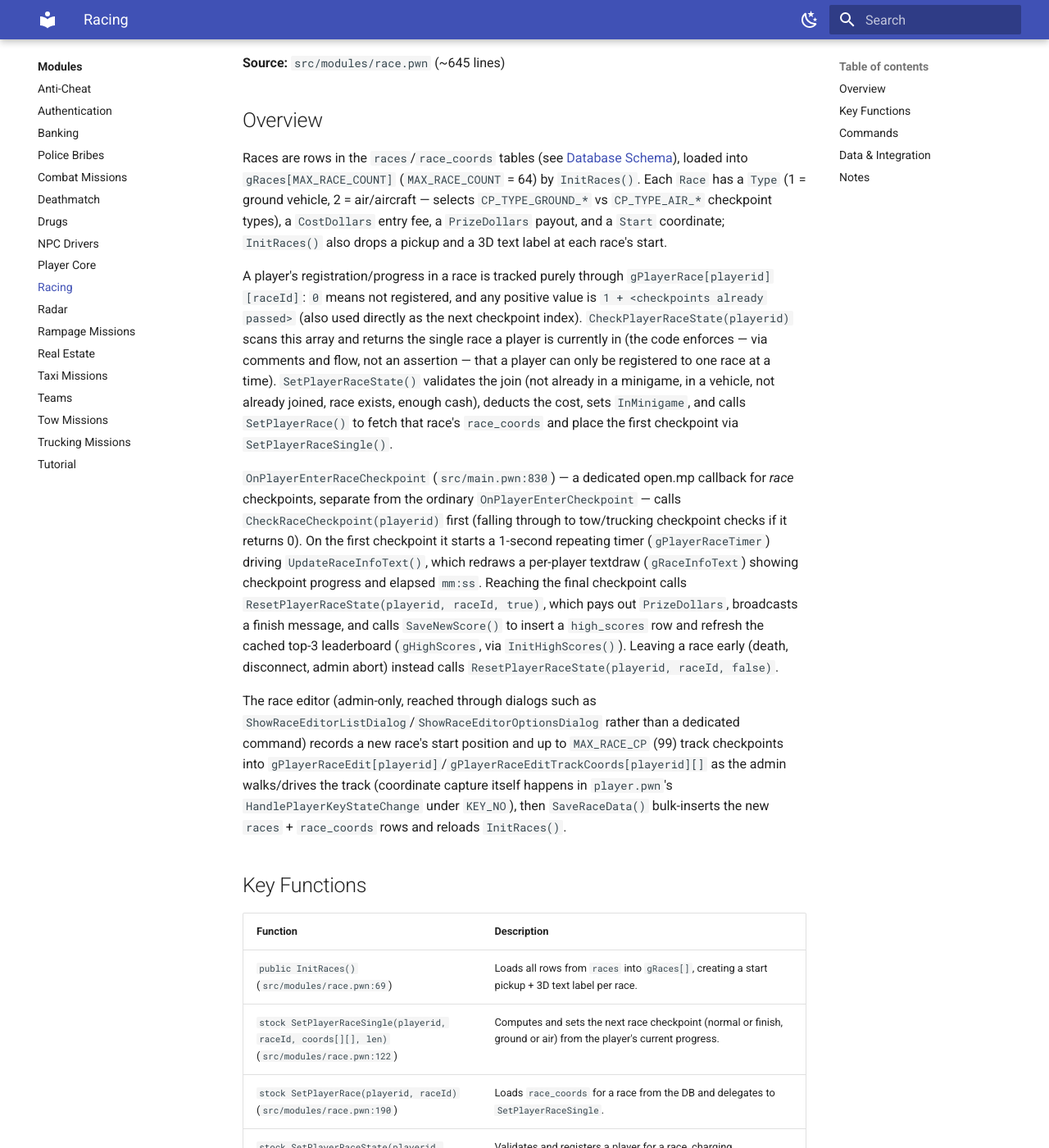
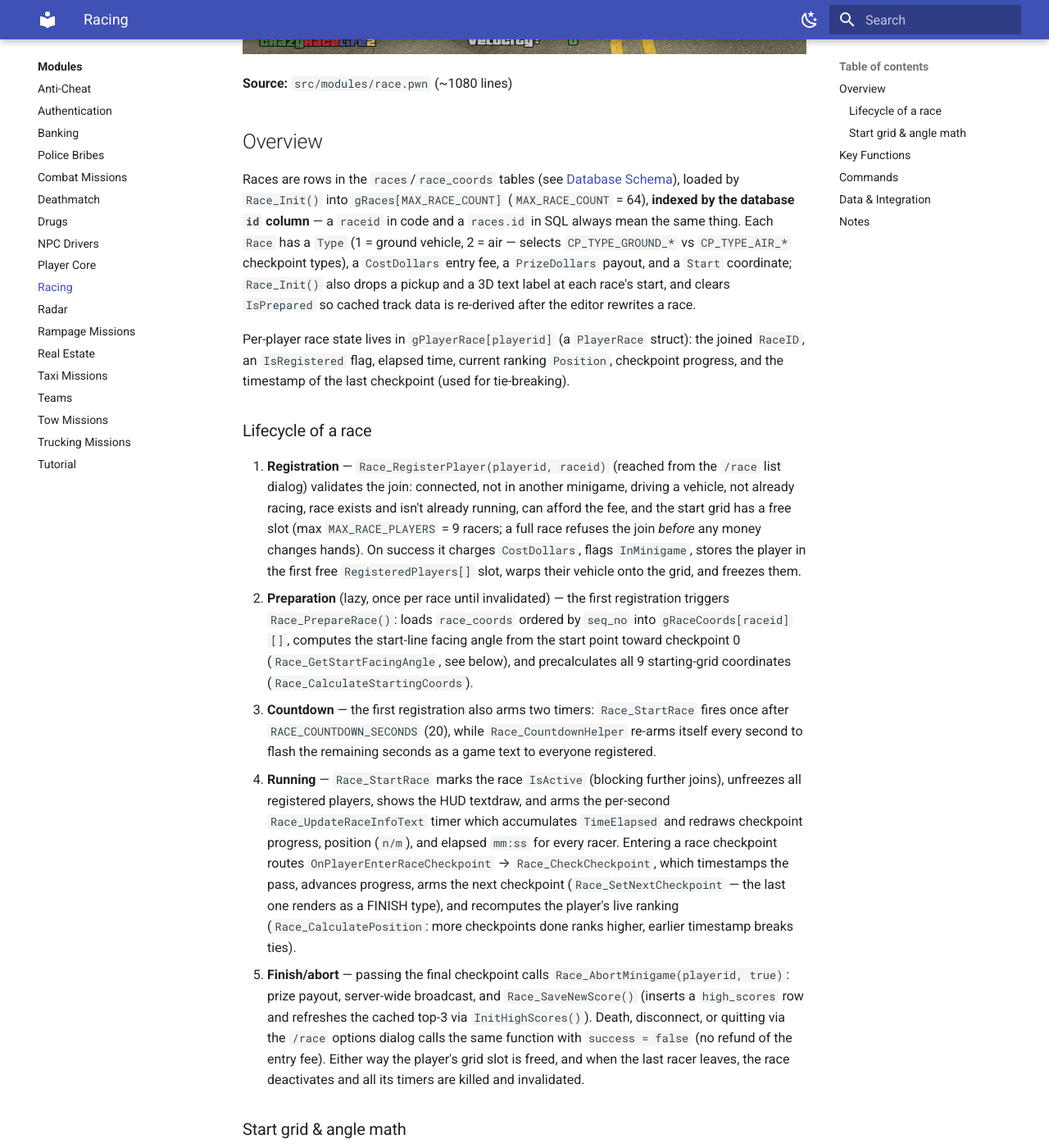
Before and after one commit to krustowski/crazy-race-life-2, an MkDocs documentation site: the page built from docs/modules/race.md, in a window 1280 px wide and 1400 px high, scrolled down 736 px. Shown: the whole window at 82% size. Built offline with MkDocs 1.6.1 and Material for MkDocs 9.7.7, drawn with Linux system fonts in a browser that asks for light colours; some of the changed text lies outside the part shown.

Commit message:
Update docs about the racing module

````diff
--- a/docs/modules/race.md
+++ b/docs/modules/race.md
@@ -1,50 +1,78 @@
 # Racing
 
-Implements CRL2's player-vs-clock racing minigame: race definitions and checkpoints loaded from SQLite, registration/entry-fee handling, per-race checkpoint progression with a live HUD timer, prize payout and high-score recording on finish, and an in-game race editor for admins to author new tracks.
+Implements CRL2's multiplayer racing minigame: race definitions and checkpoints loaded from SQLite, registration with an entry fee and a shared 20-second countdown, a precalculated 3-wide starting grid oriented along the track, per-checkpoint progression with live position ranking and a HUD timer, prize payout and high-score recording on finish, and an in-game race editor for admins to author new tracks.
 
 ![Racing](../assets/img/crl2_racing_start.jpg)
 
-**Source:** `src/modules/race.pwn` (~645 lines)
+**Source:** `src/modules/race.pwn` (~1080 lines)
 
 ## Overview
 
-Races are rows in the `races`/`race_coords` tables (see [Database Schema](../database.md)), loaded into `gRaces[MAX_RACE_COUNT]` (`MAX_RACE_COUNT` = 64) by `InitRaces()`. Each `Race` has a `Type` (1 = ground vehicle, 2 = air/aircraft — selects `CP_TYPE_GROUND_*` vs `CP_TYPE_AIR_*` checkpoint types), a `CostDollars` entry fee, a `PrizeDollars` payout, and a `Start` coordinate; `InitRaces()` also drops a pickup and a 3D text label at each race's start.
+Races are rows in the `races`/`race_coords` tables (see [Database Schema](../database.md)), loaded by `Race_Init()` into `gRaces[MAX_RACE_COUNT]` (`MAX_RACE_COUNT` = 64), **indexed by the database `id` column** — a `raceid` in code and a `races.id` in SQL always mean the same thing. Each `Race` has a `Type` (1 = ground vehicle, 2 = air — selects `CP_TYPE_GROUND_*` vs `CP_TYPE_AIR_*` checkpoint types), a `CostDollars` entry fee, a `PrizeDollars` payout, and a `Start` coordinate; `Race_Init()` also drops a pickup and a 3D text label at each race's start, and clears `IsPrepared` so cached track data is re-derived after the editor rewrites a race.
 
-A player's registration/progress in a race is tracked purely through `gPlayerRace[playerid][raceId]`: `0` means not registered, and any positive value is `1 + <checkpoints already passed>` (also used directly as the next checkpoint index). `CheckPlayerRaceState(playerid)` scans this array and returns the single race a player is currently in (the code enforces — via comments and flow, not an assertion — that a player can only be registered to one race at a time). `SetPlayerRaceState()` validates the join (not already in a minigame, in a vehicle, not already joined, race exists, enough cash), deducts the cost, sets `InMinigame`, and calls `SetPlayerRace()` to fetch that race's `race_coords` and place the first checkpoint via `SetPlayerRaceSingle()`.
+Per-player race state lives in `gPlayerRace[playerid]` (a `PlayerRace` struct): the joined `RaceID`, an `IsRegistered` flag, elapsed time, current ranking `Position`, checkpoint progress, and the timestamp of the last checkpoint (used for tie-breaking).
 
-`OnPlayerEnterRaceCheckpoint` (`src/main.pwn:830`) — a dedicated open.mp callback for *race* checkpoints, separate from the ordinary `OnPlayerEnterCheckpoint` — calls `CheckRaceCheckpoint(playerid)` first (falling through to tow/trucking checkpoint checks if it returns 0). On the first checkpoint it starts a 1-second repeating timer (`gPlayerRaceTimer`) driving `UpdateRaceInfoText()`, which redraws a per-player textdraw (`gRaceInfoText`) showing checkpoint progress and elapsed `mm:ss`. Reaching the final checkpoint calls `ResetPlayerRaceState(playerid, raceId, true)`, which pays out `PrizeDollars`, broadcasts a finish message, and calls `SaveNewScore()` to insert a `high_scores` row and refresh the cached top-3 leaderboard (`gHighScores`, via `InitHighScores()`). Leaving a race early (death, disconnect, admin abort) instead calls `ResetPlayerRaceState(playerid, raceId, false)`.
+### Lifecycle of a race
 
-The race editor (admin-only, reached through dialogs such as `ShowRaceEditorListDialog`/`ShowRaceEditorOptionsDialog` rather than a dedicated command) records a new race's start position and up to `MAX_RACE_CP` (99) track checkpoints into `gPlayerRaceEdit[playerid]`/`gPlayerRaceEditTrackCoords[playerid][]` as the admin walks/drives the track (coordinate capture itself happens in `player.pwn`'s `HandlePlayerKeyStateChange` under `KEY_NO`), then `SaveRaceData()` bulk-inserts the new `races` + `race_coords` rows and reloads `InitRaces()`.
+1. **Registration** — `Race_RegisterPlayer(playerid, raceid)` (reached from the `/race` list dialog) validates the join: connected, not in another minigame, driving a vehicle, not already racing, race exists and isn't already running, can afford the fee, and the start grid has a free slot (max `MAX_RACE_PLAYERS` = 9 racers; a full race refuses the join *before* any money changes hands). On success it charges `CostDollars`, flags `InMinigame`, stores the player in the first free `RegisteredPlayers[]` slot, warps their vehicle onto the grid, and freezes them.
+2. **Preparation** (lazy, once per race until invalidated) — the first registration triggers `Race_PrepareRace()`: loads `race_coords` ordered by `seq_no` into `gRaceCoords[raceid][]`, computes the start-line facing angle from the start point toward checkpoint 0 (`Race_GetStartFacingAngle`, see below), and precalculates all 9 starting-grid coordinates (`Race_CalculateStartingCoords`).
+3. **Countdown** — the first registration also arms two timers: `Race_StartRace` fires once after `RACE_COUNTDOWN_SECONDS` (20), while `Race_CountdownHelper` re-arms itself every second to flash the remaining seconds as a game text to everyone registered.
+4. **Running** — `Race_StartRace` marks the race `IsActive` (blocking further joins), unfreezes all registered players, shows the HUD textdraw, and arms the per-second `Race_UpdateRaceInfoText` timer which accumulates `TimeElapsed` and redraws checkpoint progress, position (`n/m`), and elapsed `mm:ss` for every racer. Entering a race checkpoint routes `OnPlayerEnterRaceCheckpoint` → `Race_CheckCheckpoint`, which timestamps the pass, advances progress, arms the next checkpoint (`Race_SetNextCheckpoint` — the last one renders as a FINISH type), and recomputes the player's live ranking (`Race_CalculatePosition`: more checkpoints done ranks higher, earlier timestamp breaks ties).
+5. **Finish/abort** — passing the final checkpoint calls `Race_AbortMinigame(playerid, true)`: prize payout, server-wide broadcast, and `Race_SaveNewScore()` (inserts a `high_scores` row and refreshes the cached top-3 via `InitHighScores()`). Death, disconnect, or quitting via the `/race` options dialog calls the same function with `success = false` (no refund of the entry fee). Either way the player's grid slot is freed, and when the last racer leaves, the race deactivates and all its timers are killed and invalidated.
+
+### Start grid & angle math
+
+The grid packs racers into 3-wide lines behind the start point, perpendicular to the direction of travel (start point → checkpoint 0), with a 5.0-unit gap between vehicles:
+
+```
+----- start ----->  direction of travel      lineNo:
+  3     1     2                              0
+  6-GAP-4     5                              1
+  9     7     8                              2
+```
+
+Registration position 1 sits exactly on the start point; each line's middle (4, 7) steps one `GAP` backwards along the travel direction from the previous middle; sides offset by `GAP` along `BetaAngle` (= `AlphaAngle` + 90°). A player's index into the precalculated grid is their slot in `RegisteredPlayers[]`, so grid spots stay unique even after mid-countdown aborts.
+
+Two angle conventions coexist and `Race_HeadingFromAngle()` is the single conversion point between them: `atan2(diffY, diffX)` returns a **math angle** (0° = east/+X, counter-clockwise) used for all trigonometry, while GTA's Z-angle/heading is **0° = north, also counter-clockwise (90° = west, 270° = east)** — so heading = math angle − 90°, *not* 90° − angle (that's a mirror image, correct only for due-north/south tracks; getting this wrong is exactly the "start rotation looks random per race" bug).
 
 ## Key Functions
 
 | Function | Description |
 |---|---|
-| `public InitRaces()` (`src/modules/race.pwn:69`) | Loads all rows from `races` into `gRaces[]`, creating a start pickup + 3D text label per race. |
-| `stock SetPlayerRaceSingle(playerid, raceId, coords[][], len)` (`src/modules/race.pwn:122`) | Computes and sets the next race checkpoint (normal or finish, ground or air) from the player's current progress. |
-| `stock SetPlayerRace(playerid, raceId)` (`src/modules/race.pwn:190`) | Loads `race_coords` for a race from the DB and delegates to `SetPlayerRaceSingle`. |
-| `stock SetPlayerRaceState(playerid, raceId)` (`src/modules/race.pwn:240`) | Validates and registers a player for a race, charging `CostDollars` and setting `InMinigame`. |
-| `stock ResetPlayerRaceState(playerid, raceId, finishedSuccessfully)` (`src/modules/race.pwn:296`) | Ends a race for a player — pays the prize and records a score on success, or shows an "ended prematurely" message; always clears race/timer/HUD state. |
-| `stock CheckPlayerRaceState(playerid)` (`src/modules/race.pwn:366`) | Returns the raceId a player is currently registered to, or `0`. |
-| `stock SetPlayerRaceStartPos(playerid)` (`src/modules/race.pwn:381`) | Warps the player's vehicle back to the race start line (only before the first checkpoint is passed). |
-| `public UpdateRaceInfoText(playerid)` (`src/modules/race.pwn:409`) | Per-second timer callback that redraws the race HUD textdraw (checkpoint count + elapsed time). |
-| `public CheckRaceCheckpoint(playerid)` (`src/modules/race.pwn:436`) | Entry point from `OnPlayerEnterRaceCheckpoint`; starts the race timer on first entry, advances progress, and re-arms the next checkpoint. |
-| `stock InitHighScores()` (`src/modules/race.pwn:480`) | Loads the top-3 times per race (`high_scores` joined to `users`) into `gHighScores[]`. |
-| `stock SaveNewScore(raceId, playerid, time, vehicleModel)` (`src/modules/race.pwn:537`) | Inserts a new `high_scores` row and refreshes `gHighScores` via `InitHighScores()`. |
-| `stock SaveRaceData(playerid)` (`src/modules/race.pwn:571`) | Admin race editor: bulk-inserts the edited race's `races` + `race_coords` rows and reloads `InitRaces()`. |
+| `stock Race_Init()` (`src/modules/race.pwn:86`) | Loads `races` rows into `gRaces[]` keyed by DB id, creates start pickups + 3D labels, resets timers/registration and invalidates cached prep. |
+| `stock Race_RegisterPlayer(playerid, raceid)` (`src/modules/race.pwn:178`) | Validates and registers a player: entry fee, free-slot scan, lazy prep, countdown arming, grid placement. |
+| `static Race_PrepareRace(raceid)` (`src/modules/race.pwn:288`) | One-time (until invalidated) derivation of a race's checkpoints, angles, and starting grid. |
+| `static Race_HeadingFromAngle(angle)` (`src/modules/race.pwn:315`) | Converts a math angle from `atan2` into a GTA Z-angle (heading = angle − 90°, normalized). |
+| `static Race_GetStartFacingAngle(raceid)` (`src/modules/race.pwn:328`) | Computes `AlphaAngle` from the start point toward checkpoint 0 via `atan2`. |
+| `static Race_CalculateStartingCoords(raceid)` (`src/modules/race.pwn:353`) | Precalculates all `MAX_RACE_PLAYERS` grid coordinates into `StartingCoordX/Y[]`. |
+| `static Race_SetPlayerPos(playerid, raceid)` (`src/modules/race.pwn:438`) | Freezes the driver, warps their vehicle to their grid slot, sets the start heading, zeroes velocity. |
+| `public Race_CountdownHelper(raceid)` (`src/modules/race.pwn:492`) | Self-re-arming 1s timer flashing the countdown game text to all registered racers. |
+| `public Race_StartRace(raceid)` (`src/modules/race.pwn:527`) | Marks the race active, unfreezes racers, arms the first checkpoints and the HUD update timer. |
+| `public Race_UpdateRaceInfoText(raceid)` (`src/modules/race.pwn:560`) | Per-second HUD redraw: checkpoints done, position, elapsed time. |
+| `stock Race_CalculatePosition(raceid, playerid)` (`src/modules/race.pwn:600`) | Recomputes a racer's live ranking (checkpoints done, then earliest timestamp). |
+| `stock Race_CheckCheckpoint(playerid)` (`src/modules/race.pwn:650`) | Entry point from `OnPlayerEnterRaceCheckpoint`; advances progress and re-arms the next checkpoint. |
+| `stock Race_LoadRaceCheckpoints(raceid)` (`src/modules/race.pwn:672`) | Loads `race_coords` (ordered by `seq_no`) into `gRaceCoords[]`, sets `CheckPointCount`. |
+| `stock Race_SetNextCheckpoint(playerid, raceid)` (`src/modules/race.pwn:720`) | Arms the next (or FINISH-typed last) race checkpoint; ends the race when progress passes the final one. |
+| `stock Race_AbortMinigame(playerid, bool: success)` (`src/modules/race.pwn:800`) | Ends the race for one player — payout/broadcast/high score on success — frees their slot, deactivates the race when empty. |
+| `stock Race_SaveNewScore(raceid, playerid, time, vehicleModel)` (`src/modules/race.pwn:895`) | Inserts a `high_scores` row and refreshes `gHighScores` via `InitHighScores()`. |
+| `stock InitHighScores()` (`src/modules/race.pwn:945`) | Loads the top-3 times per race (`high_scores` ⋈ `users`) into `gHighScores[]`. |
+| `stock SaveRaceData(playerid)` (`src/modules/race.pwn:1006`) | Race editor: bulk-inserts the drafted race's `races` + `race_coords` rows, then reloads via `Race_Init()`. |
 
 ## Commands
 
-`/race` (`dcmd_race`, `src/support/dcmd.pwn:658`) opens the race list dialog if the player isn't currently racing, or the in-race options dialog (which exposes warping to the start via `SetPlayerRaceStartPos` and quitting via `ResetPlayerRaceState`) if they are. `/scores` (`dcmd_scores`) opens the high-scores dialog backed by `gHighScores`. The race editor has no dedicated `/command` — it's reached through admin dialog menus. See [Commands Reference](../commands.md) for full details and admin-level gating.
+`/race` (`dcmd_race`, `src/support/dcmd.pwn:667`) opens the race list dialog when the player isn't racing, or the in-race options dialog (which exposes quitting via `Race_AbortMinigame`) when they are. `/scores` (`dcmd_scores`) opens the high-scores dialog backed by `gHighScores`. The race editor has no dedicated `/command` — it's reached through admin dialog menus. See [Commands Reference](../commands.md).
 
 ## Data & Integration
 
-- **`gPlayers[]` fields:** `InMinigame` (set while racing, blocks other minigames), `NewRaceID` (holds the race id being edited, set from dialogs), `RacesHSOffset` (pagination offset for the high-scores dialog). Cash is debited/credited via `GivePlayerMoney`, not a direct `gPlayers[][Cash]` write.
-- **Database tables:** `races`, `race_coords` (read/write), `high_scores` (read/insert), implicitly `race_types`/`high_scores_types` as FK lookups and `users` for score nicknames. See [Database Schema](../database.md).
+- **`gPlayers[]` fields:** `InMinigame` (set while racing, blocks other minigames), `NewRaceID` (race id being edited, set from dialogs), `RacesHSOffset` (high-scores dialog pagination). Cash moves via `GivePlayerMoney`, not direct `gPlayers[][Cash]` writes.
+- **Database tables:** `races`, `race_coords` (read/write), `high_scores` (read/insert), plus `users` for score nicknames. See [Database Schema](../database.md).
 - **Calls into:** `player.pwn` (`gPlayers[][InMinigame]`), `support/dialogs.pwn` (`ShowRaceListDialog`, `ShowRaceOptionsDialog`, `ShowRaceEditorOptionsDialog`, `ShowHighScoresOptionsDialog`), `support/pickups.pwn` (`EnsurePickupCreated`), localization (`I18N_RACE_*` keys — see [Localization](../localization.md)).
-- **Called from:** `src/main.pwn`'s `OnPlayerEnterRaceCheckpoint` and `OnPlayerDeath` (which calls `ResetPlayerRaceState(..., false)` if the dying player was mid-race). The demo race-driver NPCs seen on the same tracks are separate plumbing in [npcs.md](npcs.md) (`NPC_TRACK_RACE_*` playback files), not driven by this file.
+- **Called from:** `src/main.pwn` — `OnGameModeInit` (`Race_Init`, `InitHighScores`), `OnPlayerEnterRaceCheckpoint:829` (`Race_CheckCheckpoint`, falling through to tow/trucking checks when it returns 0), `OnPlayerDisconnect:194` and `OnPlayerDeath:578` (`Race_AbortMinigame`); `support/response.pwn` — race list dialog (`Race_RegisterPlayer(playerid, listitem + 1)`), race options dialog (`Race_AbortMinigame`), editor save (`SaveRaceData`).
+- **Editor state:** a drafted race lives in `gPlayerRaceEdit[playerid]`/`gPlayerRaceEditTrackCoords[playerid][]` (coordinate capture happens in `player.pwn`'s key-state handler under `KEY_NO`); `response.pwn` flushes the struct via `gNullRace` when drafting starts, so `EditTrackCoordNo` and other cursors never leak between editing sessions.
 
 ## Notes
 
-- `CheckPlayerRaceState`'s single-active-race invariant relies entirely on call-site discipline (registration always resets all other slots); there's no guard preventing a bug elsewhere from setting two `gPlayerRace[playerid][x]` entries simultaneously.
-- `MAX_RACE_COORD` (3) is defined but not referenced anywhere in this file — likely a vestige of an earlier fixed-size coordinate layout before `race_coords` became a variable-length DB-backed list.
+- The race list dialog maps `listitem + 1` to a raceid, which assumes racable ids are contiguous from 1 — `gRaces[]` being id-keyed makes gaps possible if rows are ever deleted from `races`.
+- A racer who aborts before the start keeps no refund of the entry fee (deliberate; quitting is surfaced as "ended prematurely").
+- `Race_SpawnNPC`/`Race_StartInitialPlayback` in `modules/npcs.pwn` share the `Race_` prefix but belong to the NPC demo-driver plumbing ([npcs.md](npcs.md)), not this module.
+- `InitHighScores()` indexes `raceIds[spec_id]` without bounds-checking against `MAX_RACE_COUNT`; `high_scores.spec_id` rows ≥ 64 would corrupt adjacent memory. Harmless with current data, worth a guard if race ids ever grow.
````
Also changed, not shown: docs/architecture.md (+1 -1 lines).
